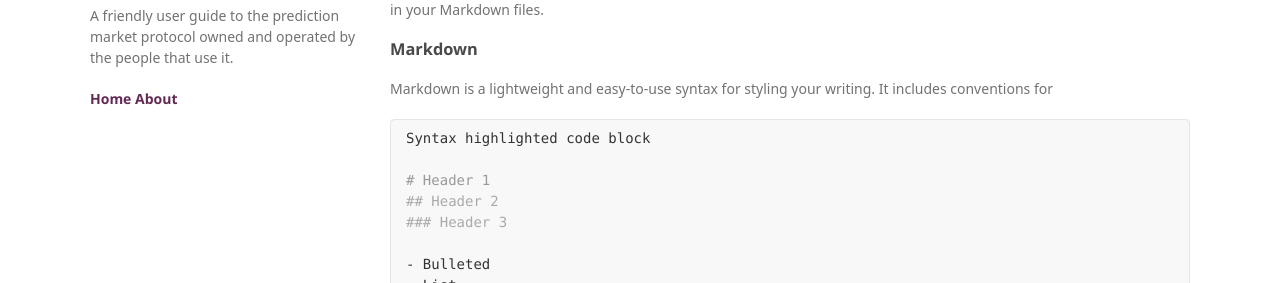
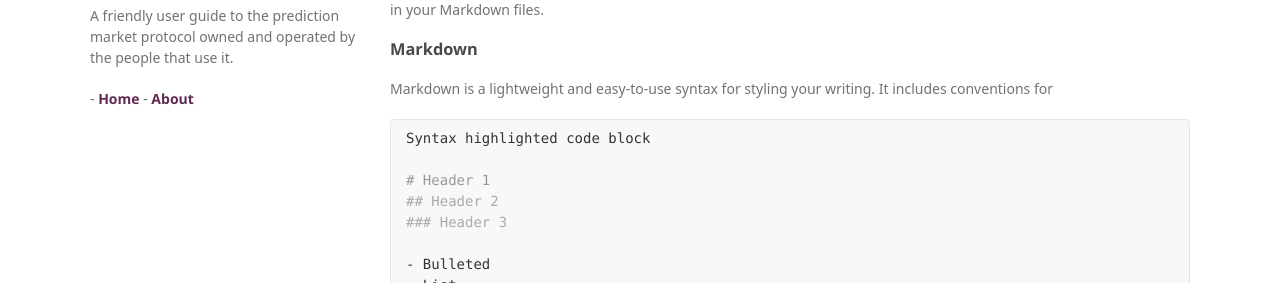
Before and after one commit to msagansk/Augur.Guide, a Jekyll site: the page built from index.md, in a window 1280 px wide. Shown: the part 205-488 px from the top of the page. Built offline with Jekyll 4.4.1, drawn with Linux system fonts in a browser that asks for light colours; some web fonts are replaced; our own code applies the rules of GitHub Pages for plain Markdown files; a script that is not in the unit is left out.

```diff
--- a/_includes/navigation.html
+++ b/_includes/navigation.html
@@ -1,4 +1,4 @@
 <nav>
-  <a href="/">Home</a>
-  <a href="/about.html">About</a>
+  - <a href="/">Home</a>
+  - <a href="/about.html">About</a>
 </nav>
```
